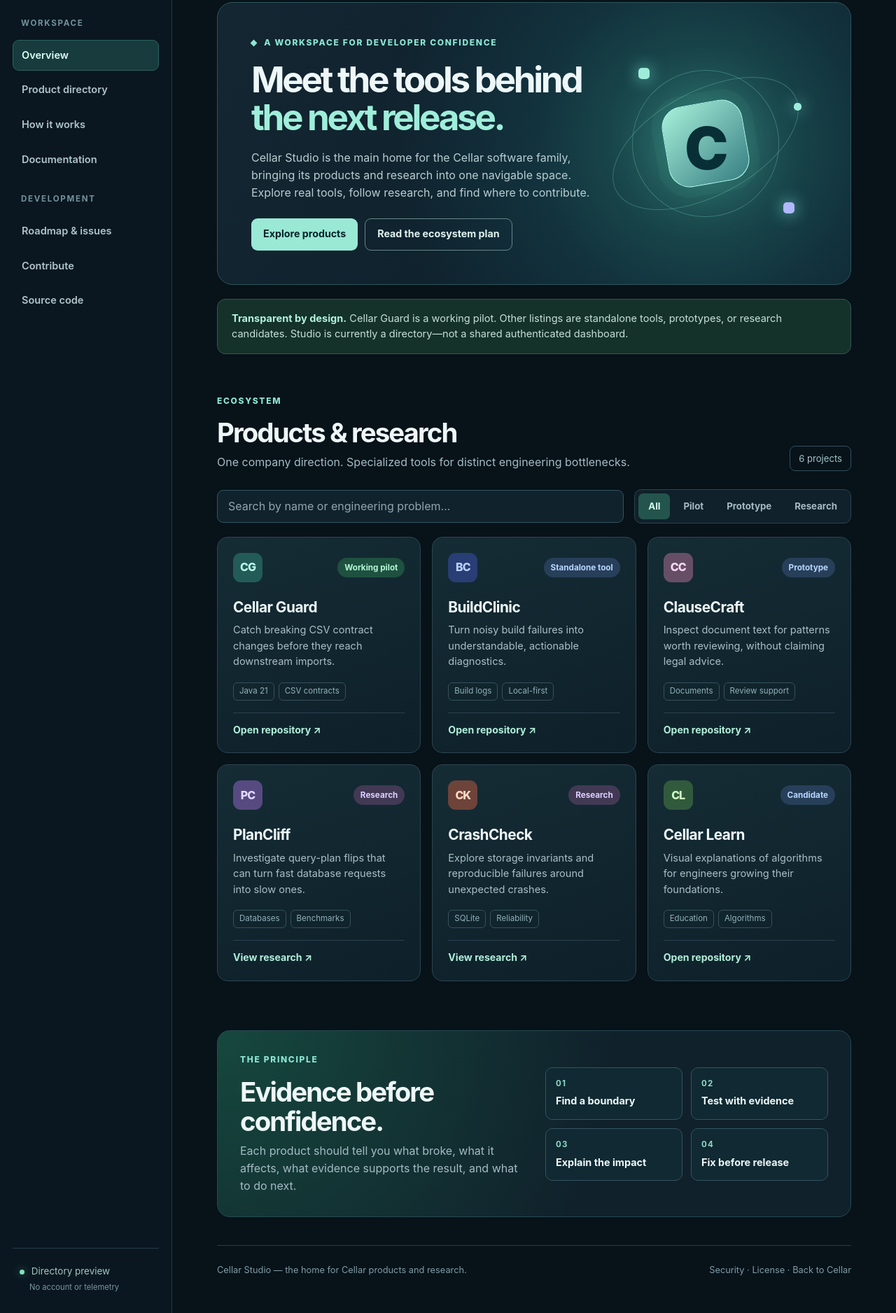
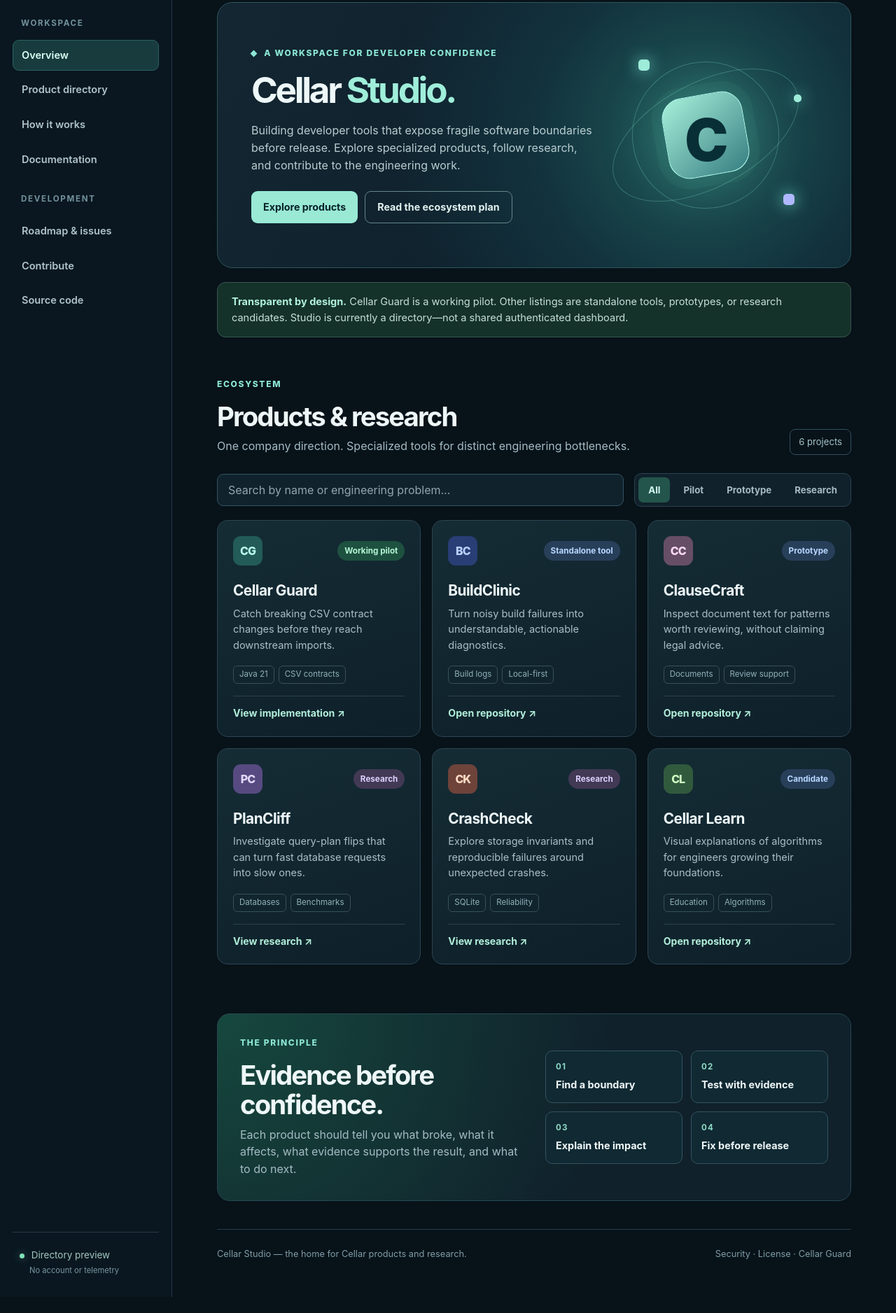
Before and after one commit to suryandugy-glitch/Cellar, a plain HTML site: page deploy/pages/studio.html in a window 1280 px wide. Shown: the part 105-1981 px from the top of the page at 70% size. After the commit the page ends 1958 px from the top, so only its background shows below. Drawn offline with Linux system fonts and the light colour scheme.

Commit message:
site: brand Studio as the primary company homepage

```diff
--- a/deploy/pages/studio.html
+++ b/deploy/pages/studio.html
@@ -4,8 +4,9 @@
   <meta charset="utf-8">
   <meta name="viewport" content="width=device-width,initial-scale=1">
   <meta name="theme-color" content="#08151a">
-  <meta name="description" content="Cellar Studio: explore Cellar Studio's developer tools, evidence workflows, and research prototypes.">
-  <title>Cellar Studio | Developer tools workspace</title>
+  <meta name="description" content="Cellar Studio develops developer reliability tools and engineering research. Discover products, demos, and ways to contribute.">
+  <link rel="canonical" href="https://suryandugy-glitch.github.io/Cellar-Studio/">
+  <title>Cellar Studio | Developer tools and engineering research</title>
   <link rel="icon" href="./logo.svg" type="image/svg+xml">
   <link rel="stylesheet" href="./studio.css">
   <script src="./studio.js" defer></script>
@@ -17,27 +18,27 @@
       <a class="wordmark" href="./"><img src="./logo.svg" width="34" height="34" alt=""><span>Cellar<span class="wordmark-light"> Studio</span></span></a>
       <p class="sidebar-label">WORKSPACE</p>
       <nav aria-label="Studio navigation">
-        <a class="nav-active" aria-current="page" href="./studio.html">Overview</a>
+        <a class="nav-active" aria-current="page" href="./">Overview</a>
         <a href="#products">Product directory</a>
         <a href="#workflow">How it works</a>
-        <a href="https://github.com/suryandugy-glitch/Cellar/blob/main/docs/README.md">Documentation</a>
+        <a href="https://github.com/suryandugy-glitch/Cellar-Studio/blob/main/docs/README.md">Documentation</a>
       </nav>
       <p class="sidebar-label">DEVELOPMENT</p>
       <nav aria-label="Development links">
-        <a href="https://github.com/suryandugy-glitch/Cellar/issues">Roadmap &amp; issues</a>
-        <a href="https://github.com/suryandugy-glitch/Cellar/blob/main/CONTRIBUTING.md">Contribute</a>
-        <a href="https://github.com/suryandugy-glitch/Cellar">Source code</a>
+        <a href="https://github.com/suryandugy-glitch/Cellar-Studio/issues">Roadmap &amp; issues</a>
+        <a href="https://github.com/suryandugy-glitch/Cellar-Studio/blob/main/CONTRIBUTING.md">Contribute</a>
+        <a href="https://github.com/suryandugy-glitch/Cellar-Studio">Source code</a>
       </nav>
       <div class="sidebar-bottom"><span class="live-dot"></span> Directory preview <small>No account or telemetry</small></div>
     </aside>
     <main id="main">
-      <header class="topbar"><span class="crumb">Platform <span>/</span> Cellar Studio</span><div class="top-actions"><span class="version">PREVIEW · V0.1</span><a href="./">Cellar Guard site</a></div></header>
+      <header class="topbar"><span class="crumb">Platform <span>/</span> Cellar Studio</span><div class="top-actions"><span class="version">PREVIEW · V0.1</span><a href="./guard.html">Cellar Guard site</a></div></header>
       <div class="content">
         <section class="hero" aria-labelledby="hero-title">
           <div class="hero-content"><p class="eyebrow"><span class="spark"></span> A WORKSPACE FOR DEVELOPER CONFIDENCE</p>
-            <h1 id="hero-title">Meet the tools behind <em>the next release.</em></h1>
-            <p>Cellar Studio is the main home for the Cellar software family, bringing its products and research into one navigable space. Explore real tools, follow research, and find where to contribute.</p>
-            <div class="hero-buttons"><a class="primary-action" href="#products">Explore products</a><a class="secondary-action" href="https://github.com/suryandugy-glitch/Cellar/blob/main/docs/CELLAR_STUDIO.md">Read the ecosystem plan</a></div>
+            <h1 id="hero-title">Cellar <em>Studio.</em></h1>
+            <p>Building developer tools that expose fragile software boundaries before release. Explore specialized products, follow research, and contribute to the engineering work.</p>
+            <div class="hero-buttons"><a class="primary-action" href="#products">Explore products</a><a class="secondary-action" href="https://github.com/suryandugy-glitch/Cellar-Studio/blob/main/docs/CELLAR_STUDIO.md">Read the ecosystem plan</a></div>
           </div>
           <div class="hero-visual" aria-hidden="true"><div class="orbit orbit-one"></div><div class="orbit orbit-two"></div><div class="core"><span>C</span></div><span class="satellite s-one"></span><span class="satellite s-two"></span><span class="satellite s-three"></span></div>
         </section>
@@ -46,7 +47,7 @@
           <div class="section-head"><div><p class="eyebrow">ECOSYSTEM</p><h2 id="products-title">Products &amp; research</h2><p>One company direction. Specialized tools for distinct engineering bottlenecks.</p></div><span id="result-count" class="count" aria-live="polite">6 projects</span></div>
           <div class="filters"><label class="search-label" for="product-search"><span class="sr-only">Search products</span><input id="product-search" type="search" placeholder="Search by name or engineering problem…" autocomplete="off"></label><div class="segments" role="group" aria-label="Filter products"><button type="button" data-filter="all" aria-pressed="true">All</button><button type="button" data-filter="pilot" aria-pressed="false">Pilot</button><button type="button" data-filter="prototype" aria-pressed="false">Prototype</button><button type="button" data-filter="research" aria-pressed="false">Research</button></div></div>
           <div class="product-grid" id="product-grid">
-            <article class="product-card" data-kind="pilot" data-search="cellar guard csv contract compatibility data exports java"><div class="card-top"><span class="product-icon guard">CG</span><span class="status pilot">Working pilot</span></div><h3>Cellar Guard</h3><p>Catch breaking CSV contract changes before they reach downstream imports.</p><div class="tags"><span>Java 21</span><span>CSV contracts</span></div><a href="https://github.com/suryandugy-glitch/Cellar">Open repository <span aria-hidden="true">↗</span></a></article>
+            <article class="product-card" data-kind="pilot" data-search="cellar guard csv contract compatibility data exports java"><div class="card-top"><span class="product-icon guard">CG</span><span class="status pilot">Working pilot</span></div><h3>Cellar Guard</h3><p>Catch breaking CSV contract changes before they reach downstream imports.</p><div class="tags"><span>Java 21</span><span>CSV contracts</span></div><a href="https://github.com/suryandugy-glitch/Cellar-Studio/tree/main/src/main/java/io/cellar">View implementation <span aria-hidden="true">↗</span></a></article>
             <article class="product-card" data-kind="prototype" data-search="buildclinic build errors logs debugging browser"><div class="card-top"><span class="product-icon clinic">BC</span><span class="status prototype">Standalone tool</span></div><h3>BuildClinic</h3><p>Turn noisy build failures into understandable, actionable diagnostics.</p><div class="tags"><span>Build logs</span><span>Local-first</span></div><a href="https://github.com/suryandugy-glitch/buildclinic">Open repository <span aria-hidden="true">↗</span></a></article>
             <article class="product-card" data-kind="prototype" data-search="clausecraft contracts documents text patterns"><div class="card-top"><span class="product-icon clause">CC</span><span class="status prototype">Prototype</span></div><h3>ClauseCraft</h3><p>Inspect document text for patterns worth reviewing, without claiming legal advice.</p><div class="tags"><span>Documents</span><span>Review support</span></div><a href="https://github.com/suryandugy-glitch/ClauseCraft">Open repository <span aria-hidden="true">↗</span></a></article>
             <article class="product-card" data-kind="research" data-search="plancliff sql postgres query plan performance regression database"><div class="card-top"><span class="product-icon cliff">PC</span><span class="status research">Research</span></div><h3>PlanCliff</h3><p>Investigate query-plan flips that can turn fast database requests into slow ones.</p><div class="tags"><span>Databases</span><span>Benchmarks</span></div><a href="https://github.com/suryandugy-glitch/systems-bottleneck-lab">View research <span aria-hidden="true">↗</span></a></article>
@@ -56,7 +57,7 @@
           <p id="empty-state" class="empty-state" hidden>No matching products. Try a different search or filter.</p>
         </section>
         <section class="workflow" id="workflow" aria-labelledby="workflow-title"><div><p class="eyebrow">THE PRINCIPLE</p><h2 id="workflow-title">Evidence before confidence.</h2><p>Each product should tell you what broke, what it affects, what evidence supports the result, and what to do next.</p></div><ol><li><span>01</span> Find a boundary</li><li><span>02</span> Test with evidence</li><li><span>03</span> Explain the impact</li><li><span>04</span> Fix before release</li></ol></section>
-        <footer><span>Cellar Studio — the home for Cellar products and research.</span><span><a href="https://github.com/suryandugy-glitch/Cellar/blob/main/SECURITY.md">Security</a> · <a href="https://github.com/suryandugy-glitch/Cellar/blob/main/LICENSE">License</a> · <a href="./">Back to Cellar</a></span></footer>
+        <footer><span>Cellar Studio — the home for Cellar products and research.</span><span><a href="https://github.com/suryandugy-glitch/Cellar-Studio/blob/main/SECURITY.md">Security</a> · <a href="https://github.com/suryandugy-glitch/Cellar-Studio/blob/main/LICENSE">License</a> · <a href="./guard.html">Cellar Guard</a></span></footer>
       </div>
     </main>
   </div>
```
